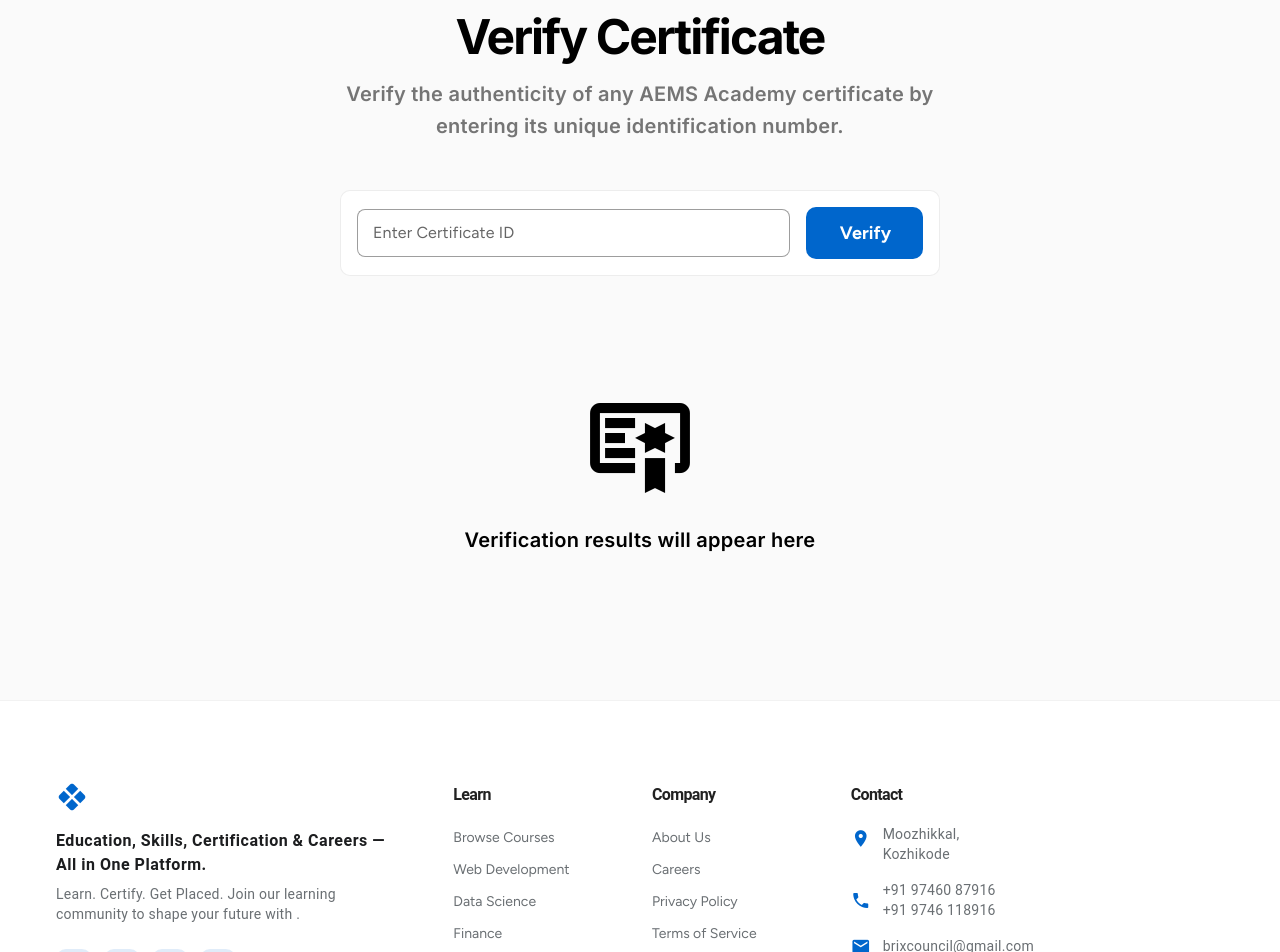
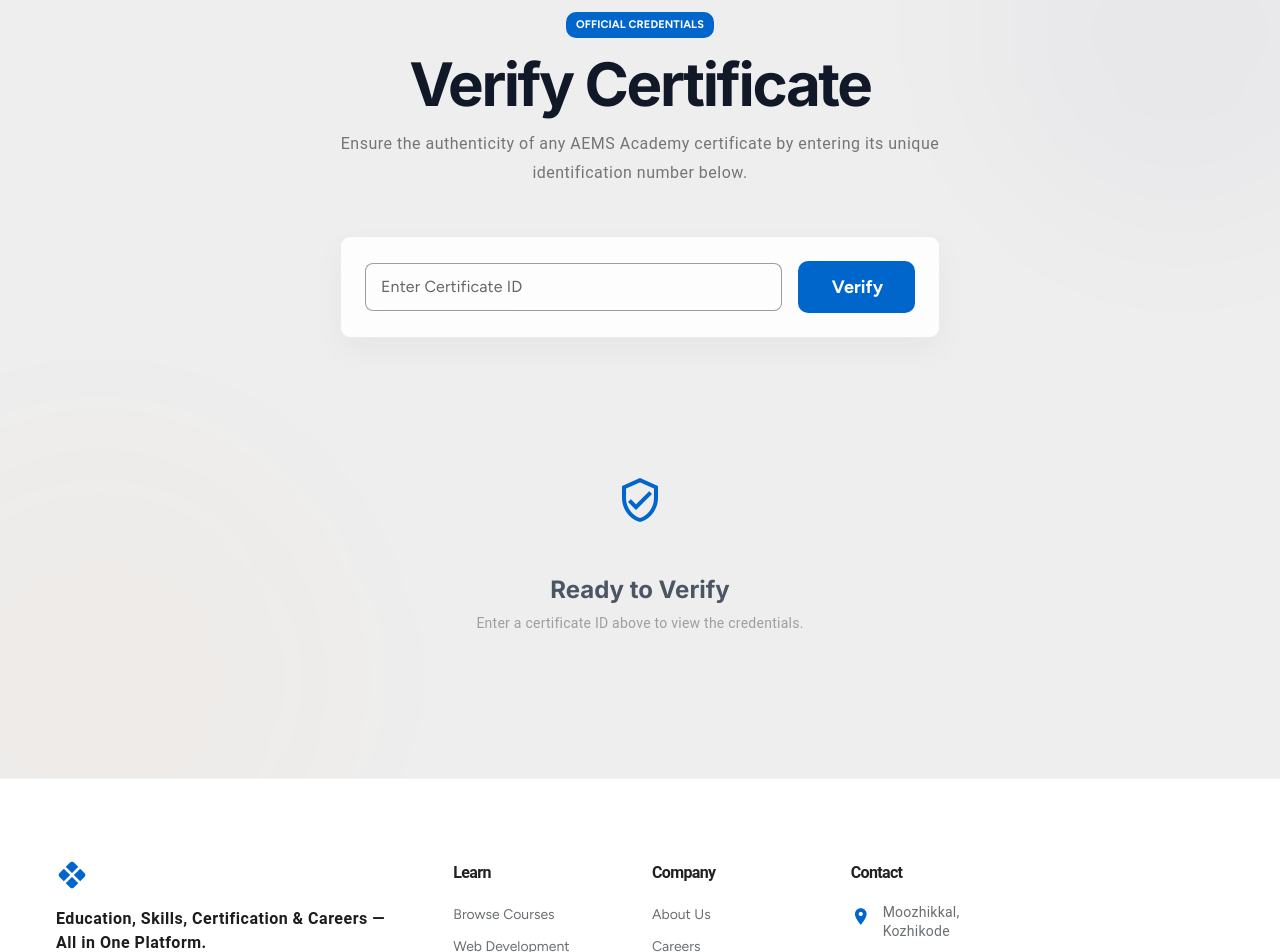
Before and after one commit to rishumohammed/aems, a Nuxt app in the folder frontend/: page /verify in a window 1280 px wide. Shown: the part 140-1092 px from the top of the page. Built offline with nearby package versions, Linux system fonts and the light colour scheme; no server answers.

Commit message:
feat: redesign verify certificate page and fix avatar styling

```diff
--- a/frontend/components/CertificateCard.vue
+++ b/frontend/components/CertificateCard.vue
@@ -1,49 +1,49 @@
 <template>
-  <v-card class="certificate-card pa-12 rounded-xl border-lg position-relative overflow-hidden" elevation="0" id="certificate-print-area">
-    <!-- Border Design -->
-    <div class="cert-border"></div>
+  <v-card class="certificate-card pa-12 rounded-xl border position-relative overflow-hidden" elevation="2" id="certificate-print-area">
+    <!-- Subtle Background Vectors -->
+    <svg class="cert-vector top-right" viewBox="0 0 200 200" fill="none" xmlns="http://www.w3.org/2000/svg">
+      <circle cx="150" cy="50" r="100" stroke="rgba(33, 29, 113, 0.05)" stroke-width="40"/>
+      <circle cx="150" cy="50" r="160" stroke="rgba(33, 29, 113, 0.03)" stroke-width="20"/>
+    </svg>
+    <svg class="cert-vector bottom-left" viewBox="0 0 200 200" fill="none" xmlns="http://www.w3.org/2000/svg">
+      <circle cx="50" cy="150" r="100" stroke="rgba(246, 130, 31, 0.05)" stroke-width="40"/>
+    </svg>
 
-    <div class="text-center position-relative z-1">
+    <div class="text-center position-relative z-1 px-8">
       <div class="d-flex align-center justify-center mb-8">
-        <v-icon color="primary" size="48" class="mr-3">mdi-rhombus-split</v-icon>
-        <span class="text-h4 font-weight-black tracking-tight">AEMS ACADEMY</span>
+        <v-avatar color="primary" size="40" class="mr-3 rounded-lg" variant="tonal">
+          <v-icon color="primary" size="24">mdi-seal</v-icon>
+        </v-avatar>
+        <span class="text-h5 font-weight-black tracking-tight" style="color: var(--primary);">BRIXIFY</span>
       </div>
 
-      <div class="text-h5 font-weight-medium text-grey-darken-1 mb-2 tracking-widest uppercase">Certificate of Completion</div>
-      <v-divider class="mx-auto mb-8" width="100" thickness="2" color="primary"></v-divider>
+      <div class="text-h6 font-weight-bold text-grey-darken-1 mb-2 tracking-widest uppercase" style="letter-spacing: 0.15em !important;">Certificate of Completion</div>
+      <v-divider class="mx-auto mb-8" width="60" thickness="3" color="primary"></v-divider>
 
-      <div class="text-body-1 mb-2">This is to certify that</div>
-      <div class="text-h3 font-weight-black mb-6 text-primary">{{ cert.student_name }}</div>
+      <div class="text-body-1 text-grey-darken-1 mb-2">This is to certify that</div>
+      <div class="text-h3 font-weight-black mb-6 text-g7">{{ cert.student_name }}</div>
 
-      <div class="text-body-1 mb-2">has successfully completed the course</div>
-      <div class="text-h4 font-weight-bold mb-10">{{ cert.course_name }}</div>
+      <div class="text-body-1 text-grey-darken-1 mb-2">has successfully completed the program</div>
+      <div class="text-h4 font-weight-bold mb-10 text-primary">{{ cert.course_name }}</div>
 
       <v-row class="mt-8 align-end">
         <v-col cols="4" class="text-left">
-          <div class="text-caption text-grey font-weight-bold uppercase">Issued On</div>
-          <div class="text-body-1 font-weight-bold">{{ new Date(cert.issued_at).toLocaleDateString('en-US', { month: 'long', day: 'numeric', year: 'numeric' }) }}</div>
+          <div class="text-caption text-grey font-weight-bold uppercase mb-1">Issued On</div>
+          <div class="text-body-1 font-weight-bold text-g6">{{ new Date(cert.issued_at).toLocaleDateString('en-US', { month: 'long', day: 'numeric', year: 'numeric' }) }}</div>
         </v-col>
 
         <v-col cols="4" class="text-center">
-            <div class="qr-container d-inline-block pa-2 bg-white rounded-lg border">
-                <qrcode-vue :value="verificationUrl" :size="80" level="H" />
+            <div class="qr-container d-inline-block pa-3 bg-white rounded-xl border shadow-sm">
+                <qrcode-vue :value="verificationUrl" :size="70" level="M" render-as="svg" />
             </div>
-            <div class="text-xxs text-grey mt-2">Scan to verify</div>
+            <div class="text-caption text-grey mt-2 font-weight-medium">Scan to verify</div>
         </v-col>
 
         <v-col cols="4" class="text-right">
-          <div class="text-caption text-grey font-weight-bold uppercase">Certificate ID</div>
-          <div class="text-body-1 font-weight-bold font-mono">{{ cert.cert_number }}</div>
+          <div class="text-caption text-grey font-weight-bold uppercase mb-1">Certificate ID</div>
+          <div class="text-body-1 font-weight-bold font-mono text-g6">{{ cert.cert_number }}</div>
         </v-col>
       </v-row>
-
-      <div class="mt-12 d-flex justify-center align-center">
-        <div class="text-center mx-10">
-            <v-img src="https://upload.wikimedia.org/wikipedia/commons/3/3a/Jon_Kirsch_Signature.svg" width="120" class="mx-auto mb-1"></v-img>
-            <v-divider class="mb-1"></v-divider>
-            <div class="text-caption font-weight-bold">Academic Director</div>
-        </div>
-      </div>
     </div>
 
     <!-- Status Watermark -->
@@ -74,31 +74,31 @@
 <style scoped>
 .certificate-card {
   background: #fff;
-  border: 2px solid #E5E7EB !important;
-  min-height: 600px;
-  max-width: 900px;
+  border-color: rgba(0,0,0,0.05) !important;
+  min-height: 560px;
+  max-width: 850px;
   margin: 0 auto;
 }
 
-.cert-border {
+.cert-vector {
   position: absolute;
-  top: 15px;
-  left: 15px;
-  right: 15px;
-  bottom: 15px;
-  border: 1px solid rgba(0, 122, 255, 0.2);
+  width: 200px;
+  height: 200px;
   pointer-events: none;
+  z-index: 0;
 }
 
-.cert-border::before {
-    content: '';
-    position: absolute;
-    top: 5px;
-    left: 5px;
-    right: 5px;
-    bottom: 5px;
-    border: 3px double rgba(0, 122, 255, 0.1);
+.top-right {
+  top: -50px;
+  right: -50px;
 }
+
+.bottom-left {
+  bottom: -50px;
+  left: -50px;
+}
+
+.shadow-sm { box-shadow: 0 4px 12px rgba(0,0,0,0.05); }
 
 .tracking-widest { letter-spacing: 0.2em; }
 .uppercase { text-transform: uppercase; }
--- a/frontend/pages/courses/[slug].vue
+++ b/frontend/pages/courses/[slug].vue
@@ -31,8 +31,8 @@
               </div>
 
               <div class="d-flex align-center gap-4">
-                <v-avatar size="48">
-                  <v-img src="https://i.pravatar.cc/150?u=instructor"></v-img>
+                <v-avatar size="48" color="primary" variant="tonal" class="border">
+                  <span class="text-h6 font-weight-black text-primary">{{ course.tutor_name ? course.tutor_name.charAt(0).toUpperCase() : 'T' }}</span>
                 </v-avatar>
                 <div>
                   <div class="text-caption text-grey">Created by</div>
@@ -133,7 +133,7 @@
                 <div class="text-h5 font-weight-bold mb-6">About the Instructor</div>
                 <v-card flat border class="pa-6 rounded-xl">
                     <div class="d-flex align-center gap-6">
-                        <v-avatar size="100" color="primary-lighten-4">
+                        <v-avatar size="100" color="primary" variant="tonal" class="border">
                             <span class="text-h3 font-weight-black text-primary">{{ course.tutor_name ? course.tutor_name.charAt(0).toUpperCase() : 'T' }}</span>
                         </v-avatar>
                         <div>
--- a/frontend/pages/verify.vue
+++ b/frontend/pages/verify.vue
@@ -1,16 +1,21 @@
 <template>
-  <div class="verify-page-wrapper">
-    <div class="verify-page py-16 bg-background min-h-screen">
+  <div class="verify-page-wrapper position-relative overflow-hidden bg-surface-light min-h-screen">
+    <!-- Minimalist Background Shapes -->
+    <div class="bg-shape shape-1"></div>
+    <div class="bg-shape shape-2"></div>
+
+    <div class="verify-page py-16 position-relative z-1">
       <v-container>
         <div class="text-center mb-12">
-          <h1 class="text-h3 font-weight-black mb-4 tracking-tight">Verify Certificate</h1>
-          <p class="text-h6 text-grey-darken-1 mx-auto" style="max-width: 600px;">
-            Verify the authenticity of any AEMS Academy certificate by entering its unique identification number.
+          <v-chip size="small" color="primary" variant="flat" class="mb-4 font-weight-bold text-uppercase tracking-widest">Official Credentials</v-chip>
+          <h1 class="text-h2 font-weight-black mb-4 tracking-tight" style="color: var(--g7);">Verify Certificate</h1>
+          <p class="text-body-1 text-grey-darken-1 mx-auto" style="max-width: 600px; line-height: 1.8;">
+            Ensure the authenticity of any AEMS Academy certificate by entering its unique identification number below.
           </p>
         </div>
 
-        <v-card class="mx-auto pa-4 rounded-lg border mb-12 bg-surface" flat max-width="600">
-          <v-form @submit.prevent="verifyCert" class="d-flex align-center gap-4">
+        <v-card class="mx-auto pa-6 rounded-xl border mb-12 bg-white" elevation="2" max-width="600" style="box-shadow: 0 12px 32px rgba(0,0,0,0.04) !important;">
+          <v-form @submit.prevent="verifyCert" class="d-flex align-center flex-column flex-sm-row gap-4">
             <v-text-field
               v-model="certId"
               label="Enter Certificate ID"
@@ -24,7 +29,7 @@
               color="primary"
               size="x-large"
               rounded="lg"
-              class="px-8 font-weight-bold"
+              class="px-8 font-weight-bold w-100 w-sm-auto"
               :loading="loading"
               type="submit"
             >
@@ -71,9 +76,12 @@
         </v-alert>
 
         <!-- Placeholder -->
-        <div v-if="!verifiedCert && !error && !loading" class="text-center py-16 opacity-25">
-          <v-icon size="120">mdi-certificate-outline</v-icon>
-          <div class="text-h6 mt-4">Verification results will appear here</div>
+        <div v-if="!verifiedCert && !error && !loading" class="text-center py-16">
+          <v-avatar size="100" color="primary-lighten-4" class="mb-6">
+            <v-icon size="48" color="primary">mdi-shield-check-outline</v-icon>
+          </v-avatar>
+          <div class="text-h5 font-weight-bold text-g6 mb-2">Ready to Verify</div>
+          <p class="text-body-2 text-grey">Enter a certificate ID above to view the credentials.</p>
         </div>
       </v-container>
     </div>
@@ -140,6 +148,7 @@
 
 <style scoped>
 .tracking-tight { letter-spacing: -0.04em; }
+.tracking-widest { letter-spacing: 0.15em; }
 .gap-4 { gap: 16px; }
 .max-width-600 { max-width: 600px; }
 
@@ -151,4 +160,29 @@
   from { opacity: 0; transform: translateY(20px); }
   to { opacity: 1; transform: translateY(0); }
 }
+
+/* Background Shapes */
+.bg-shape {
+  position: absolute;
+  border-radius: 50%;
+  filter: blur(80px);
+  z-index: 0;
+  pointer-events: none;
+  opacity: 0.5;
+}
+.shape-1 {
+  width: 400px;
+  height: 400px;
+  background: rgba(33, 29, 113, 0.05); /* Primary */
+  top: -100px;
+  right: -100px;
+}
+.shape-2 {
+  width: 500px;
+  height: 500px;
+  background: rgba(246, 130, 31, 0.04); /* Secondary */
+  bottom: -150px;
+  left: -150px;
+}
+.text-g6 { color: var(--g6); }
 </style>
```
